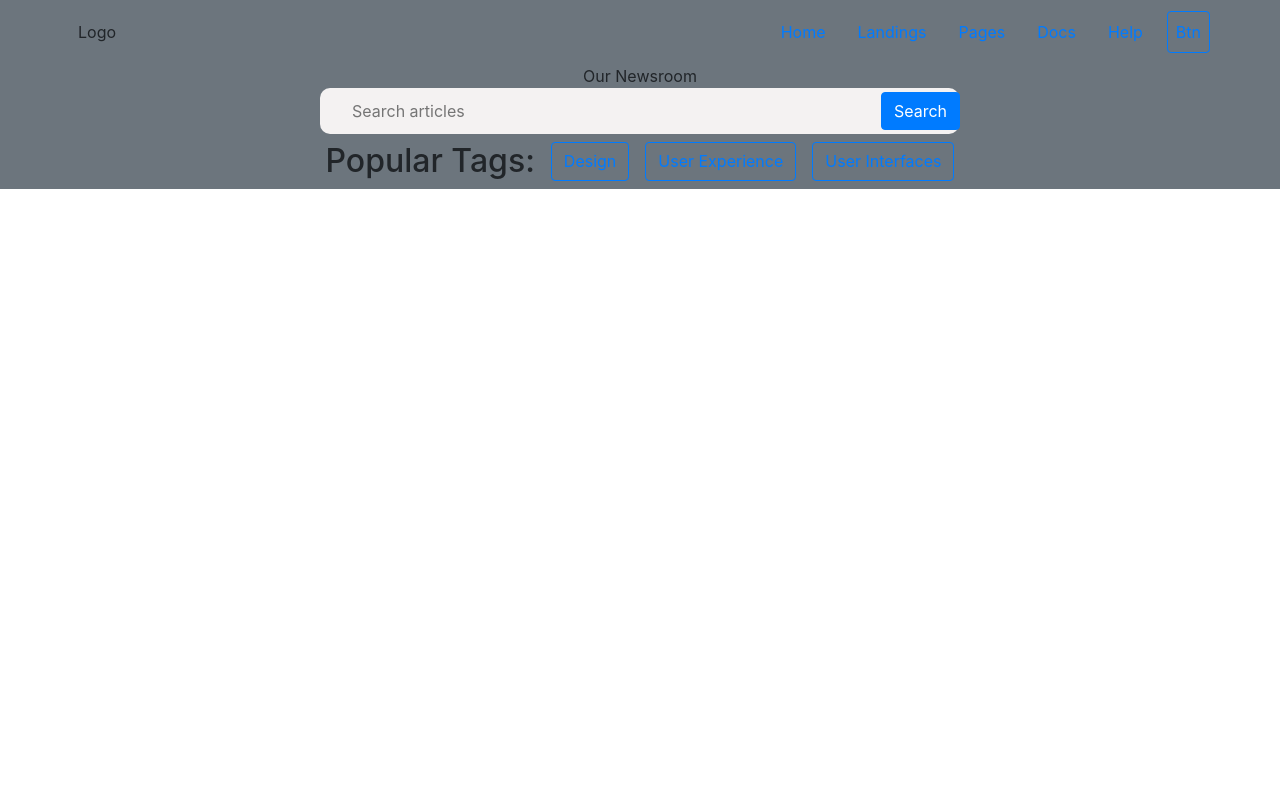
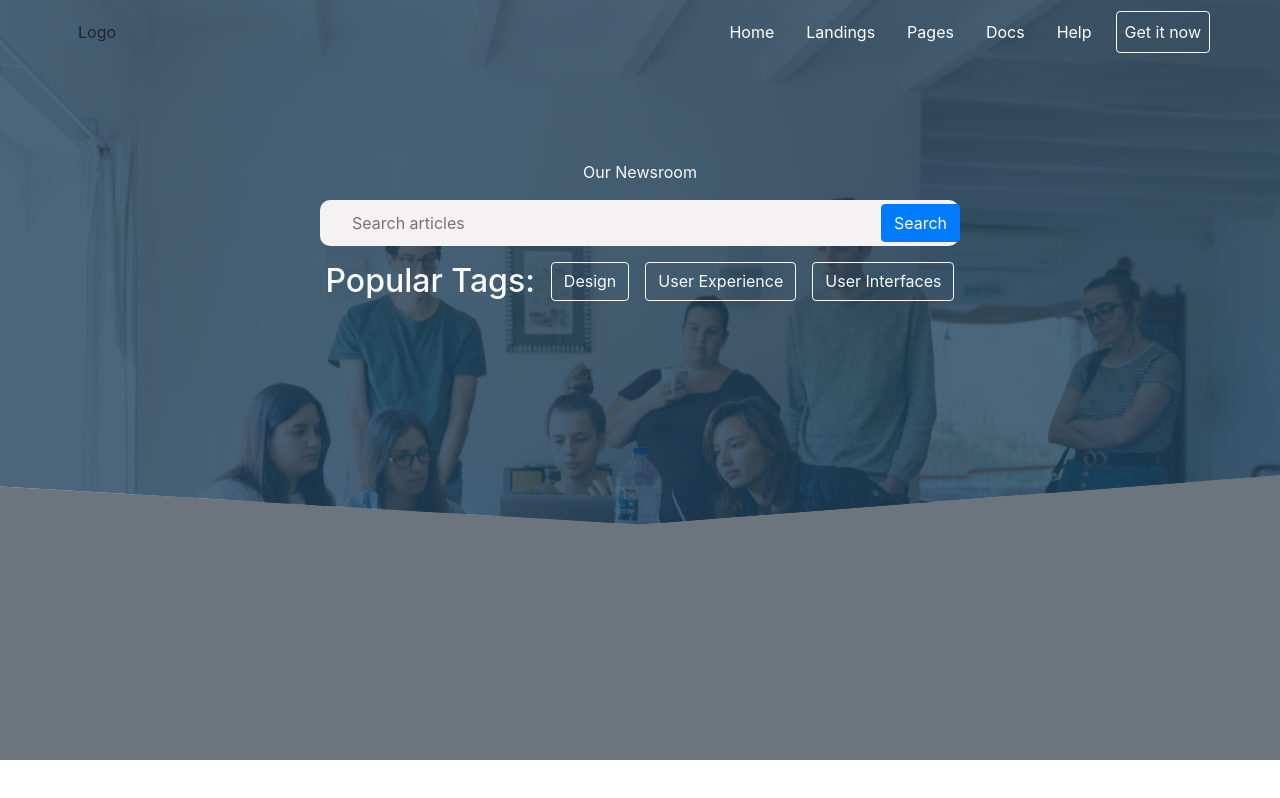
Before and after one commit to Xhoana-B/EHYA-Website2, a website: page index.html in a window 1280 px wide. Drawn offline with nearby package versions, Linux system fonts and the light colour scheme.

Commit message:
Few changes made

```diff
--- a/index.html
+++ b/index.html
@@ -18,7 +18,8 @@
 
 <body>
     <div class="main-wrapper bg-secondary">
-        <div class="navigation container d-flex align-items-center">
+        <header class="header">
+        <div class="navigation container d-flex align-items-center mb-5">
             <div class="navigation__logo mr-auto p-2">Logo</div>
             <div class="navigation__options p-2">
 
@@ -42,14 +43,14 @@
 
 
             </div>
-            <div class="navigation__button p-2  btn btn-outline-primary">Btn</div>
+            <div class="navigation__button p-2  btn btn-outline-light">Get it now</div>
         </div>
-        <header class="header d-flex flex-column align-items-center">
-            <div class="header__text">Our Newsroom</div>
+        <div class="d-flex flex-column align-items-center">
+            <div class="header__text text-light mt-5 mb-3">Our Newsroom</div>
 
 
-            <form action="#" class="search w-50 d-flex">
-                <button class="search__button">
+            <form action="#" class="search w-50 d-flex mb-2">
+                <button class="search__button ">
                     <i class="fas fa-search-plus search__icon"></i>
                 </button>
 
@@ -58,14 +59,15 @@
             </form>
 
 
-            <div class="header__buttonsAndElemenets d-flex justify-content-center">
-                <h2 class="m-2">Popular Tags: </h2>
-                <a class="m-2 btn btn-outline-primary " href="#" role="button">Design</a>
-                <a class="m-2 btn btn-outline-primary " href="#" role="button">User Experience</a>
-                <a class="m-2 btn btn-outline-primary" href="#" role="button">User Interfaces</a>
+            <div class="header__buttonsAndElemenets d-flex justify-content-start">
+                <h2 class="m-2 text-light">Popular Tags: </h2>
+                <a class="m-2 btn btn-outline-light " href="#" role="button">Design</a>
+                <a class="m-2 btn btn-outline-light" href="#" role="button">User Experience</a>
+                <a class="m-2 btn btn-outline-light" href="#" role="button">User Interfaces</a>
 
             </div>
-        </header>
+        </div>
+    </header>
 
 
 
--- a/sass/_components.scss
+++ b/sass/_components.scss
@@ -23,15 +23,13 @@
     border-radius: 10px;
     width: 100%;
     transition: all 0.2s;
-    margin-right: -4.90rem;
+    margin-right: -4.9rem;
 
     &:focus {
       outline: none;
       width: 100%;
       background-color: $color-grey-light-3;
     }
-
-
   }
 
   &__input:focus + &__button {
@@ -52,5 +50,8 @@
     width: 2rem;
     fill: $color-grey-dark-3;
   }
+}
 
+.nav-link {
+  color: $color-white;
 }
--- a/sass/_layout.scss
+++ b/sass/_layout.scss
@@ -1,3 +1,13 @@
 .navigation{
     height: 4rem;
 }
+
+.header{
+    height: 95vh;
+    background-image: linear-gradient( rgba(30, 64, 90, 0.8),  rgba(30, 64, 90, 0.8)), url(../img/group-of-people-watching-on-laptop-1595385.jpg);
+    background-size: cover;
+    background-position: top;
+    -webkit-clip-path: 0 0, 100% 0, 100% 75%, 0 100%;
+    clip-path: polygon(0% 0%, 100% 0%, 104% 62%, 50% 69%, 0 64%);
+    position: relative;
+}
```
Also changed, not shown: css/styles.css, img/group-of-people-watching-on-laptop-1595385.jpg (added).
